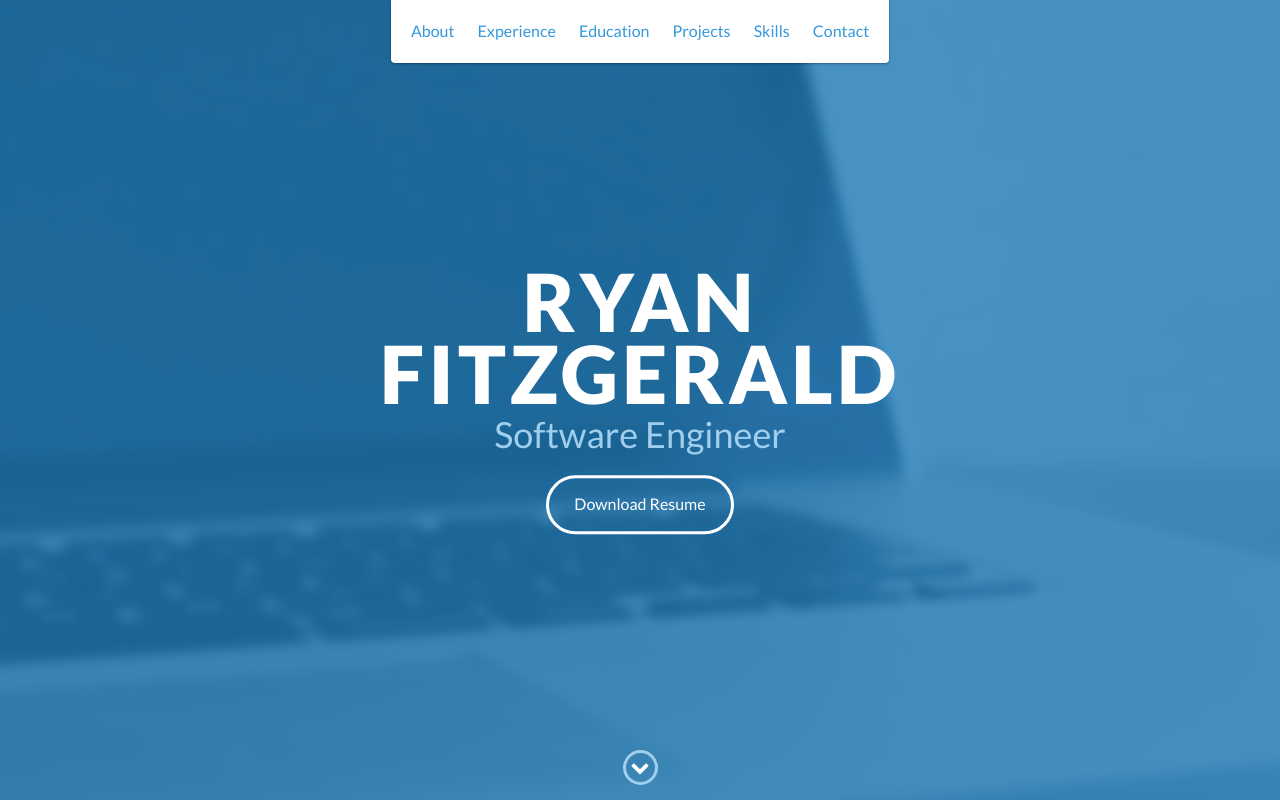
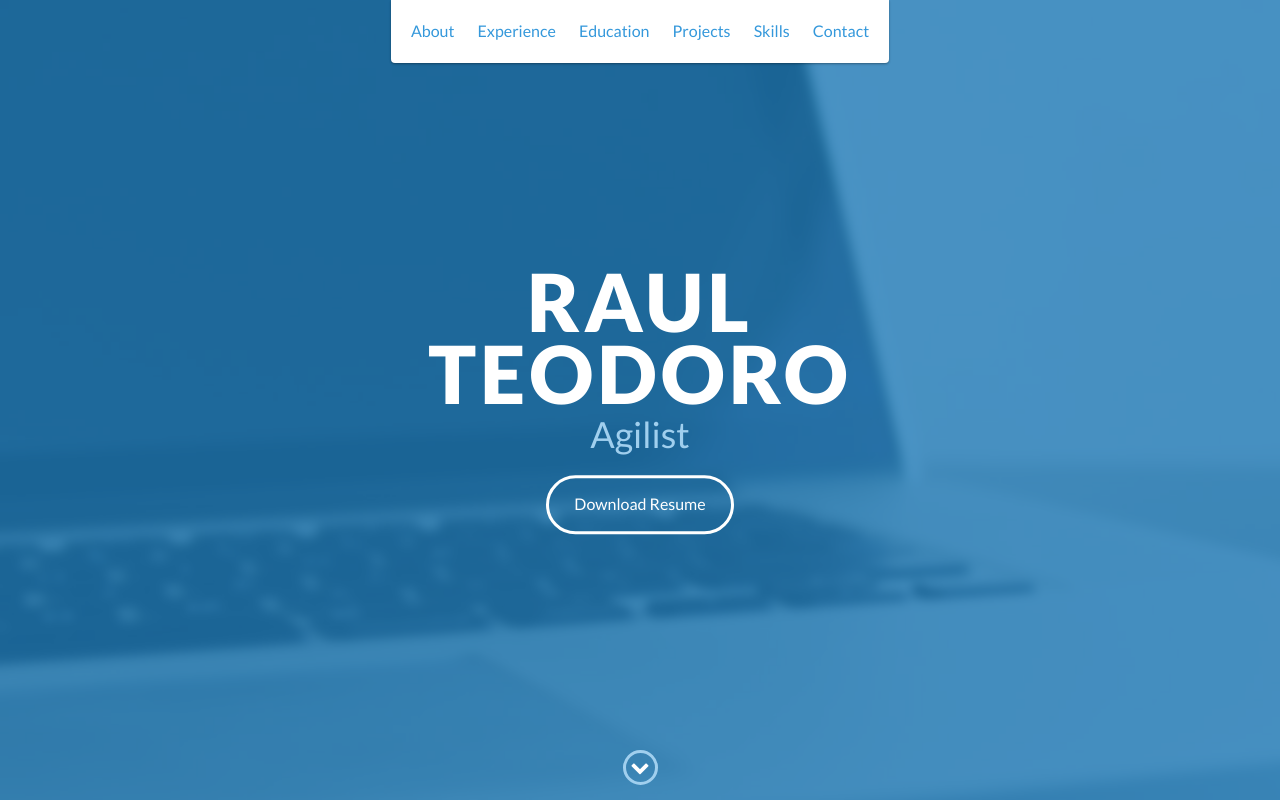
Before and after one commit to raulteodoro/raulteodoro.github.io, a website: page index.html in a window 1280 px wide. Shown: the top 800 px of the page. Drawn offline with nearby package versions, Linux system fonts and the light colour scheme.

Commit message:
Atualiza título e papel do autor

```diff
--- a/index.html
+++ b/index.html
@@ -48,8 +48,8 @@
 
     <div id="lead">
         <div id="lead-content">
-            <h1>Ryan Fitzgerald</h1>
-            <h2>Software Engineer</h2>
+            <h1>Raul Teodoro</h1>
+            <h2>Agilist</h2>
             <a href="#" class="btn-rounded-white">Download Resume</a>
         </div>
         <!-- End #lead-content -->
```
